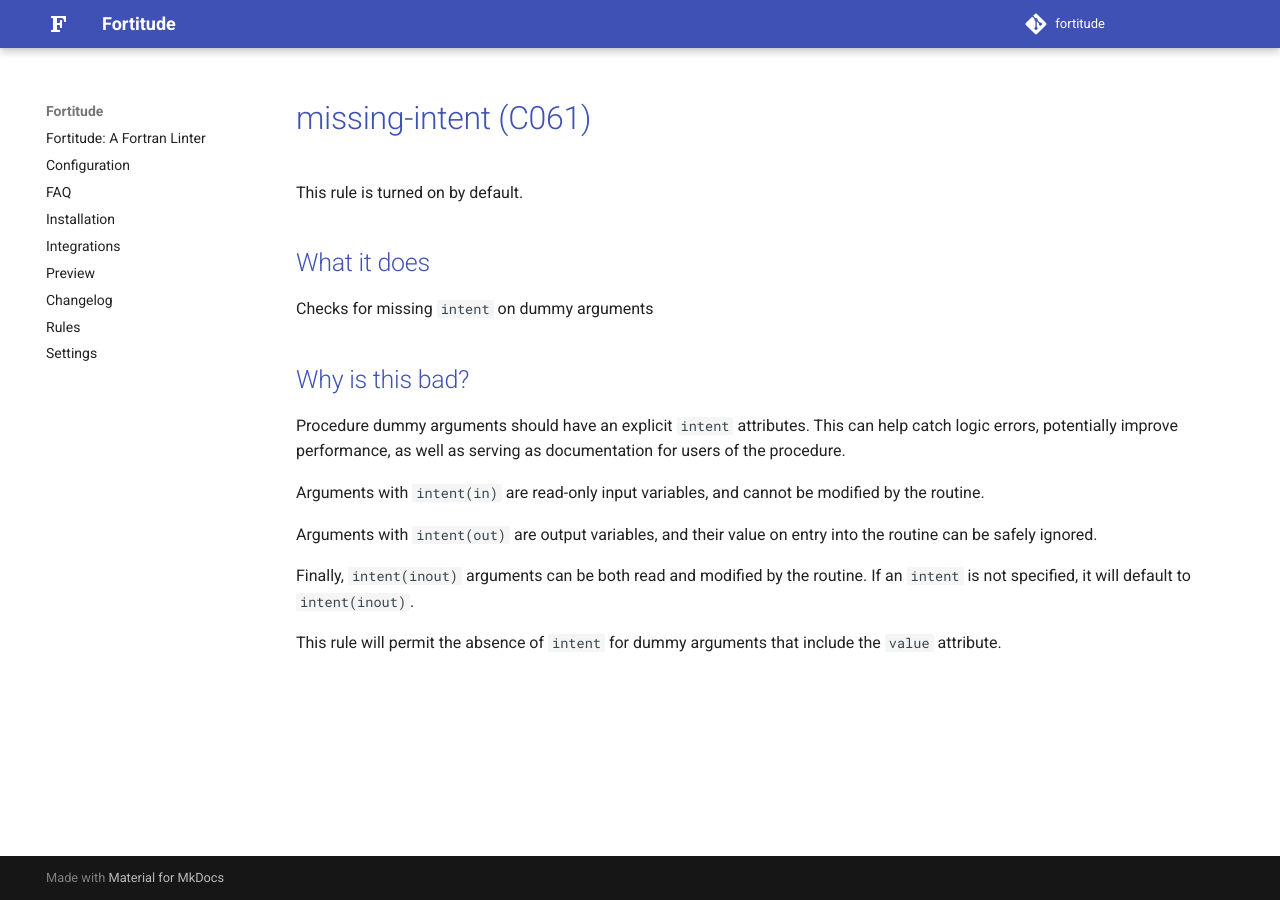
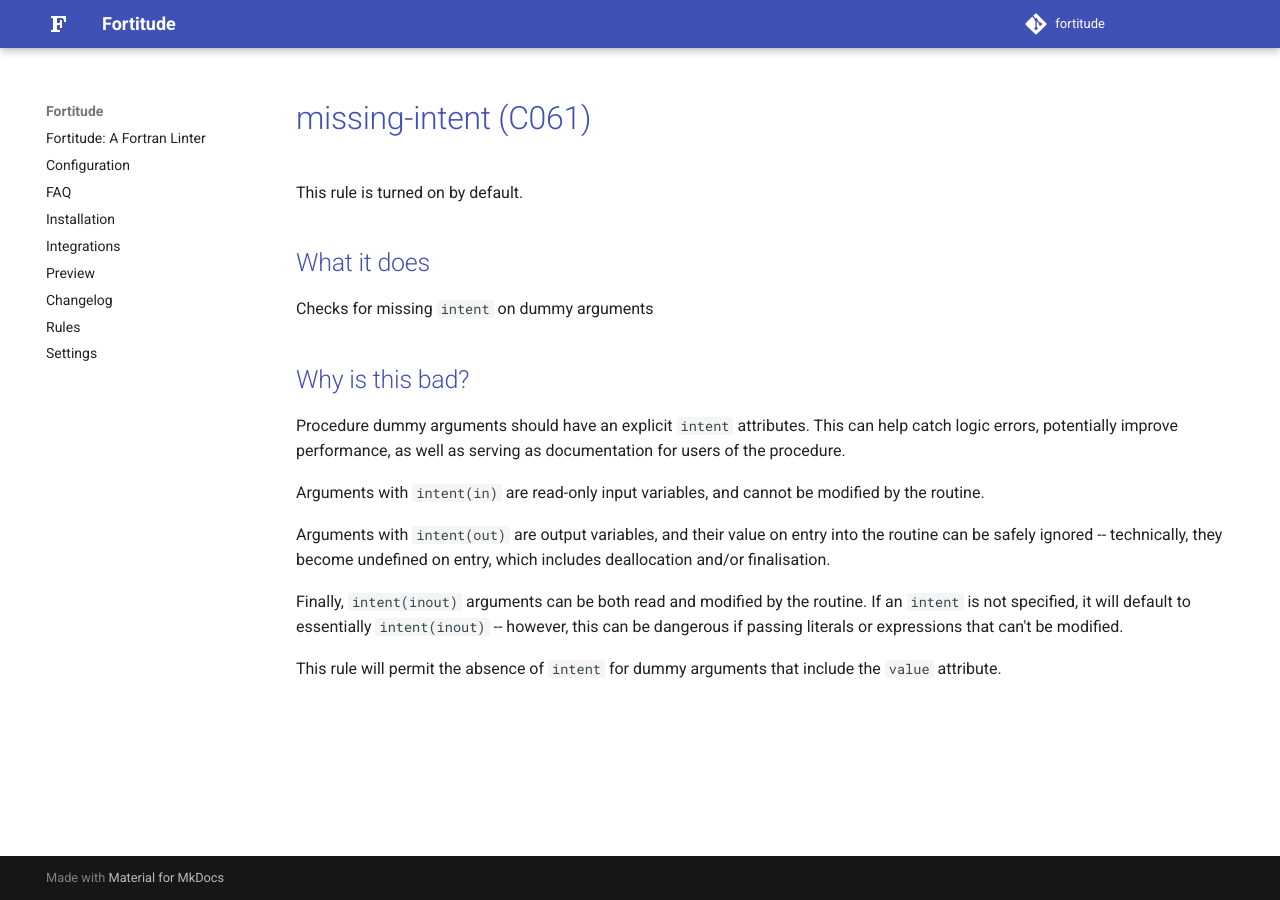
Before and after one commit to PlasmaFAIR/fortitude, an MkDocs documentation site: the page built from docs/rules/missing-intent.md, in a window 1280 px wide. Built offline with MkDocs 1.6.1 and Material for MkDocs 9.7.7, drawn with Linux system fonts in a browser that asks for light colours; comment, search, counter and statistics services are not loaded.

Commit message:
Small clarification on technical details of `intent`
Closes #443

```diff
--- a/docs/rules/missing-intent.md
+++ b/docs/rules/missing-intent.md
@@ -13,12 +13,15 @@ the procedure.
 Arguments with `intent(in)` are read-only input variables, and cannot be
 modified by the routine.
 
-Arguments with `intent(out)` are output variables, and their value on
-entry into the routine can be safely ignored.
+Arguments with `intent(out)` are output variables, and their value
+on entry into the routine can be safely ignored -- technically,
+they become undefined on entry, which includes deallocation and/or
+finalisation.
 
-Finally, `intent(inout)` arguments can be both read and modified by the
-routine. If an `intent` is not specified, it will default to
-`intent(inout)`.
+Finally, `intent(inout)` arguments can be both read and modified
+by the routine. If an `intent` is not specified, it will default
+to essentially `intent(inout)` -- however, this can be dangerous
+if passing literals or expressions that can't be modified.
 
 This rule will permit the absence of `intent` for dummy arguments
 that include the `value` attribute.
```
Also changed, not shown: 1 other file.
